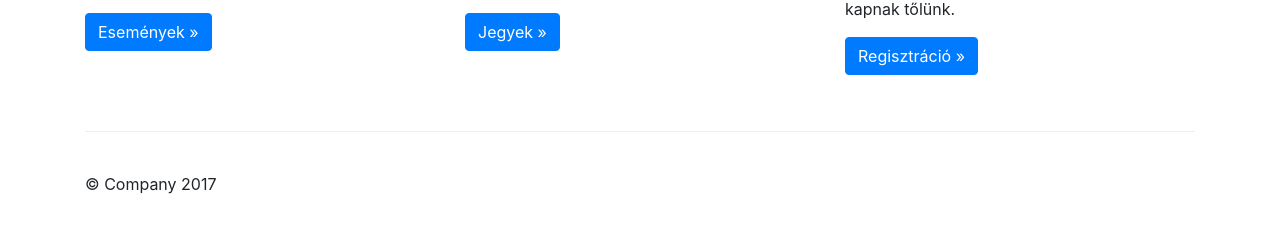
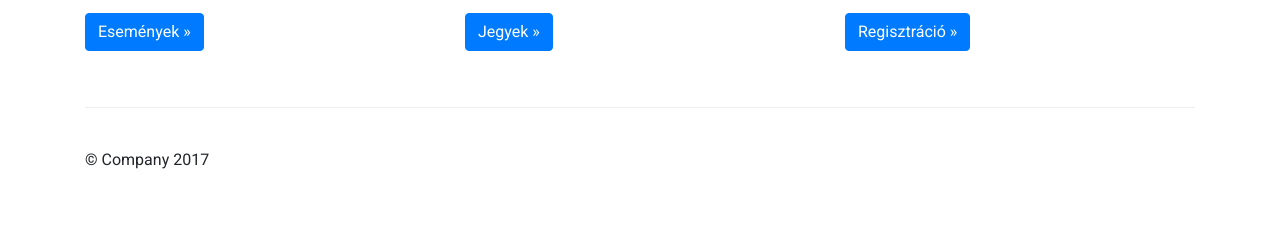
Before and after one commit to TebeeBoy/netacademia-bt4, a plain HTML site: page index.html in a window 1280 px wide. Shown: the part 626-878 px from the top of the page. After the commit the page ends 854 px from the top, so only its background shows below. Drawn offline with nearby package versions, Linux system fonts and the light colour scheme.

Commit message:
Feat: update file.css and add new fonts

```diff
--- a/css/style.css
+++ b/css/style.css
@@ -1,3 +1,5 @@
+@import url('https://fonts.googleapis.com/css?family=Roboto');
+
 body {
     padding-top: 20px;
   }
@@ -46,3 +48,7 @@ body {
       padding-left: 0;
     }
   }
+
+  body{
+     font-family: 'Roboto', sans-serif;
+}
--- a/index.html
+++ b/index.html
@@ -10,6 +10,7 @@
     <title>JegyBazár</title>
 
     <!-- Bootstrap core CSS -->
+    <link href="https://fonts.googleapis.com/css?family=Roboto" rel="stylesheet">
     <link href="lib/bootstrap/css/bootstrap.min.css" rel="stylesheet">
 
     <!-- Custom styles for this template -->
```
